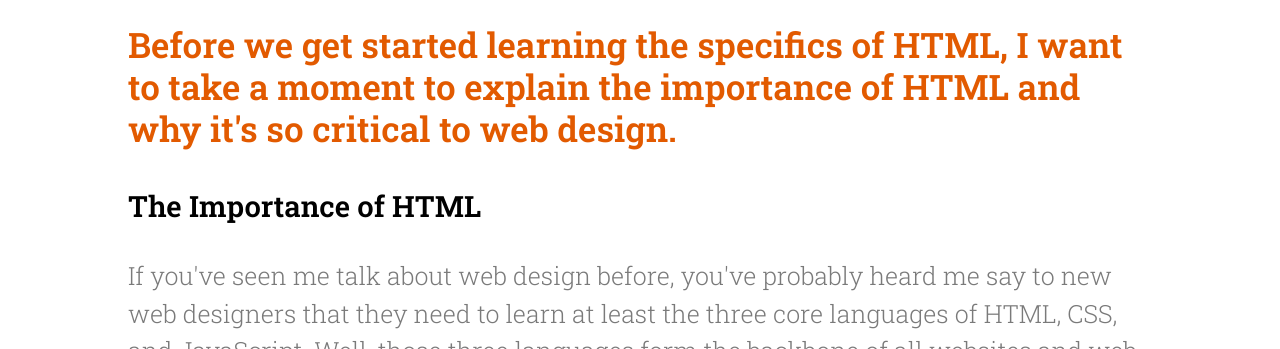
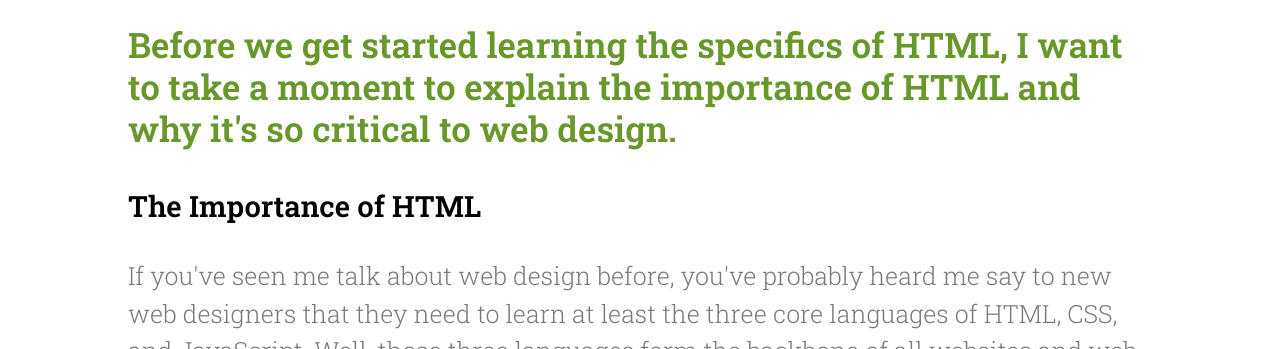
Before and after one commit to davidvandenbor/mijn-eerste-webpagina, a website built with Parcel: page index.html in a window 1280 px wide. Shown: the part 761-1110 px from the top of the page. Built offline with nearby package versions, Linux system fonts and the light colour scheme.

Commit message:
Update style.css

```diff
--- a/css/style.css
+++ b/css/style.css
@@ -17,7 +17,7 @@ h1 {
 }
 
 #intro {
-	color:rgb(226, 90, 0);
+	color:rgb(104, 151, 42);
 	font-weight: bold;
 	font-size: 35px;
 	line-height: 1.2;
```
